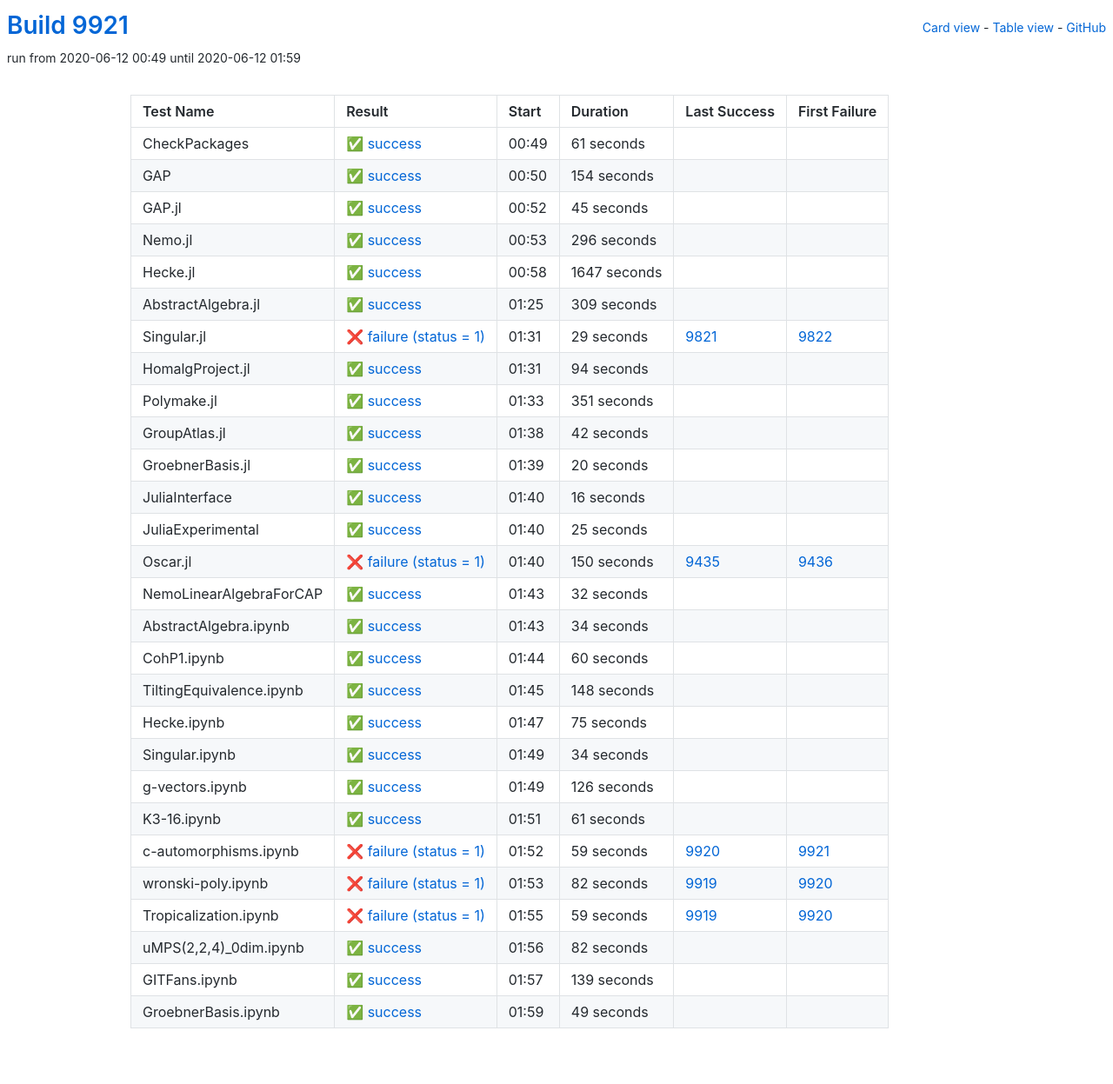
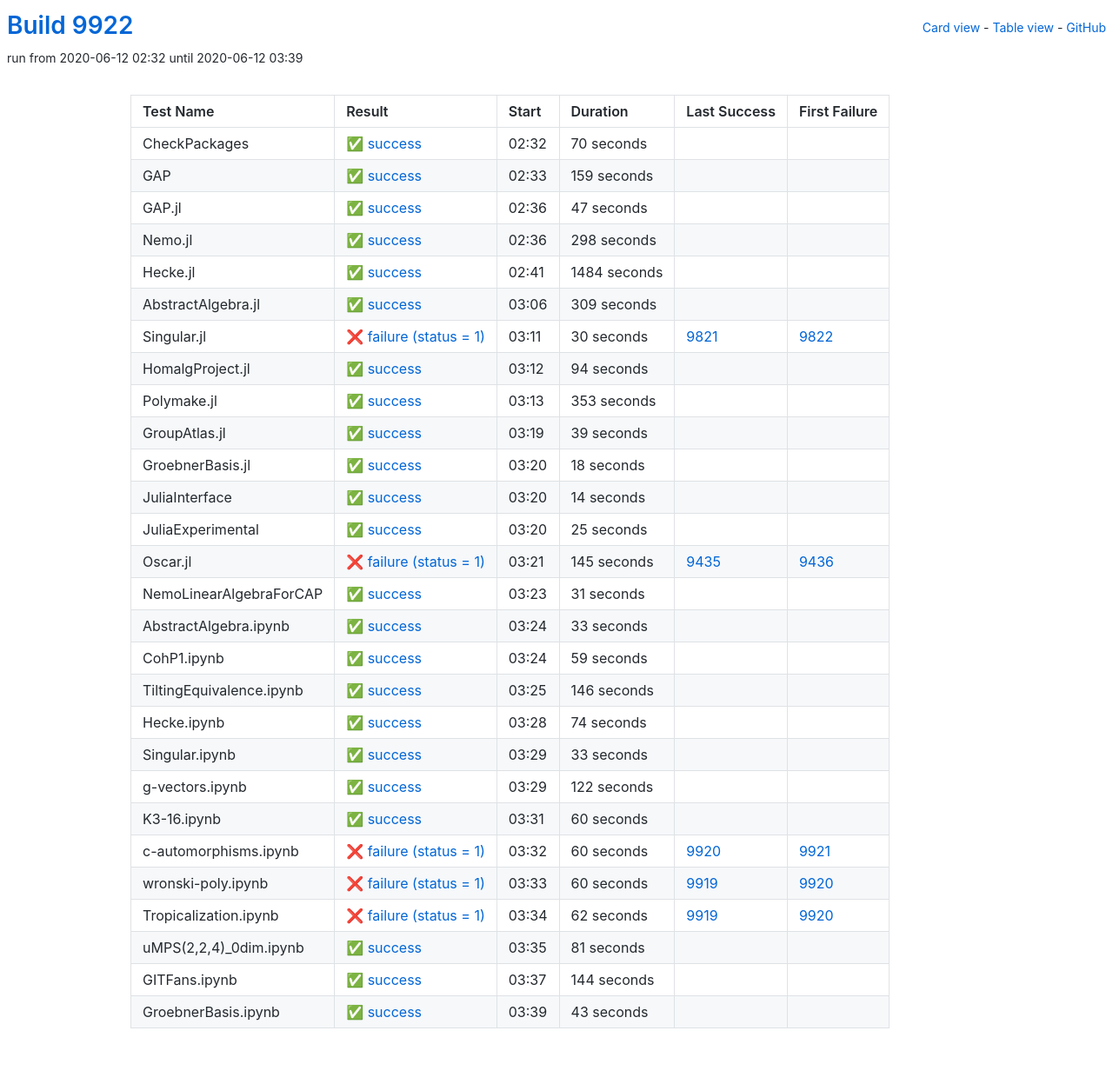
Before and after one commit to oscar-system/oscar-ci-status, a Jekyll site: the page built from table.html, in a window 1280 px wide. Shown: the whole page at 87% size. Built offline with Jekyll 4.4.1, drawn with Linux system fonts in a browser that asks for light colours.

Commit message:
Build #9922

```diff
--- a/_data/ci.yml
+++ b/_data/ci.yml
@@ -1,6 +1,6 @@
 ---
-build: 9921
-build_url: https://oscarci.mathematik.uni-kl.de/job/oscar/9921/
+build: 9922
+build_url: https://oscarci.mathematik.uni-kl.de/job/oscar/9922/
 job: oscar
 organization: oscar-system
 repo: oscar-ci-status
@@ -8,68 +8,68 @@
 tests:
 - name: CheckPackages
   id: checkpackages
-  log: https://oscarci.mathematik.uni-kl.de/job/oscar/9921/artifact/logs/build-9921/CheckPackages.log
-  start: 2020-06-12 00:49
+  log: https://oscarci.mathematik.uni-kl.de/job/oscar/9922/artifact/logs/build-9922/CheckPackages.log
+  start: 2020-06-12 02:32
   success: true
   exitcode: 0
   status: success
-  duration: 61
+  duration: 70
   last_success: false
   last_success_url:
   first_failure: false
   first_failure_url:
 - name: GAP
   id: gap
-  log: https://oscarci.mathematik.uni-kl.de/job/oscar/9921/artifact/logs/build-9921/GAP.log
-  start: 2020-06-12 00:50
+  log: https://oscarci.mathematik.uni-kl.de/job/oscar/9922/artifact/logs/build-9922/GAP.log
+  start: 2020-06-12 02:33
   success: true
   exitcode: 0
   status: success
-  duration: 154
+  duration: 159
   last_success: false
   last_success_url:
   first_failure: false
   first_failure_url:
 - name: GAP.jl
   id: gap-jl
-  log: https://oscarci.mathematik.uni-kl.de/job/oscar/9921/artifact/logs/build-9921/GAP.jl.log
-  start: 2020-06-12 00:52
+  log: https://oscarci.mathematik.uni-kl.de/job/oscar/9922/artifact/logs/build-9922/GAP.jl.log
+  start: 2020-06-12 02:36
   success: true
   exitcode: 0
   status: success
-  duration: 45
+  duration: 47
   last_success: false
   last_success_url:
   first_failure: false
   first_failure_url:
 - name: Nemo.jl
   id: nemo-jl
-  log: https://oscarci.mathematik.uni-kl.de/job/oscar/9921/artifact/logs/build-9921/Nemo.jl.log
-  start: 2020-06-12 00:53
+  log: https://oscarci.mathematik.uni-kl.de/job/oscar/9922/artifact/logs/build-9922/Nemo.jl.log
+  start: 2020-06-12 02:36
   success: true
   exitcode: 0
   status: success
-  duration: 296
+  duration: 298
   last_success: false
   last_success_url:
   first_failure: false
   first_failure_url:
 - name: Hecke.jl
   id: hecke-jl
-  log: https://oscarci.mathematik.uni-kl.de/job/oscar/9921/artifact/logs/build-9921/Hecke.jl.log
-  start: 2020-06-12 00:58
+  log: https://oscarci.mathematik.uni-kl.de/job/oscar/9922/artifact/logs/build-9922/Hecke.jl.log
+  start: 2020-06-12 02:41
   success: true
   exitcode: 0
   status: success
-  duration: 1647
+  duration: 1484
   last_success: false
   last_success_url:
   first_failure: false
   first_failure_url:
 - name: AbstractAlgebra.jl
   id: abstractalgebra-jl
-  log: https://oscarci.mathematik.uni-kl.de/job/oscar/9921/artifact/logs/build-9921/AbstractAlgebra.jl.log
-  start: 2020-06-12 01:25
+  log: https://oscarci.mathematik.uni-kl.de/job/oscar/9922/artifact/logs/build-9922/AbstractAlgebra.jl.log
+  start: 2020-06-12 03:06
   success: true
   exitcode: 0
   status: success
@@ -80,20 +80,20 @@
   first_failure_url:
 - name: Singular.jl
   id: singular-jl
-  log: https://oscarci.mathematik.uni-kl.de/job/oscar/9921/artifact/logs/build-9921/Singular.jl.log
-  start: 2020-06-12 01:31
+  log: https://oscarci.mathematik.uni-kl.de/job/oscar/9922/artifact/logs/build-9922/Singular.jl.log
+  start: 2020-06-12 03:11
   success: false
   exitcode: 1
   status: failure
-  duration: 29
+  duration: 30
   last_success: 9821
   last_success_url: https://oscarci.mathematik.uni-kl.de/job/oscar/9821/
   first_failure: 9822
   first_failure_url: https://oscarci.mathematik.uni-kl.de/job/oscar/9822/
 - name: HomalgProject.jl
   id: homalgproject-jl
-  log: https://oscarci.mathematik.uni-kl.de/job/oscar/9921/artifact/logs/build-9921/HomalgProject.jl.log
-  start: 2020-06-12 01:31
+  log: https://oscarci.mathematik.uni-kl.de/job/oscar/9922/artifact/logs/build-9922/HomalgProject.jl.log
+  start: 2020-06-12 03:12
   success: true
   exitcode: 0
   status: success
@@ -104,56 +104,56 @@
   first_failure_url:
 - name: Polymake.jl
   id: polymake-jl
-  log: https://oscarci.mathematik.uni-kl.de/job/oscar/9921/artifact/logs/build-9921/Polymake.jl.log
-  start: 2020-06-12 01:33
+  log: https://oscarci.mathematik.uni-kl.de/job/oscar/9922/artifact/logs/build-9922/Polymake.jl.log
+  start: 2020-06-12 03:13
   success: true
   exitcode: 0
   status: success
-  duration: 351
+  duration: 353
   last_success: false
   last_success_url:
   first_failure: false
   first_failure_url:
 - name: GroupAtlas.jl
   id: groupatlas-jl
-  log: https://oscarci.mathematik.uni-kl.de/job/oscar/9921/artifact/logs/build-9921/GroupAtlas.jl.log
-  start: 2020-06-12 01:38
+  log: https://oscarci.mathematik.uni-kl.de/job/oscar/9922/artifact/logs/build-9922/GroupAtlas.jl.log
+  start: 2020-06-12 03:19
   success: true
   exitcode: 0
   status: success
-  duration: 42
+  duration: 39
   last_success: false
   last_success_url:
   first_failure: false
   first_failure_url:
 - name: GroebnerBasis.jl
   id: groebnerbasis-jl
-  log: https://oscarci.mathematik.uni-kl.de/job/oscar/9921/artifact/logs/build-9921/GroebnerBasis.jl.log
-  start: 2020-06-12 01:39
+  log: https://oscarci.mathematik.uni-kl.de/job/oscar/9922/artifact/logs/build-9922/GroebnerBasis.jl.log
+  start: 2020-06-12 03:20
   success: true
   exitcode: 0
   status: success
-  duration: 20
+  duration: 18
   last_success: false
   last_success_url:
   first_failure: false
   first_failure_url:
 - name: JuliaInterface
   id: juliainterface
-  log: https://oscarci.mathematik.uni-kl.de/job/oscar/9921/artifact/logs/build-9921/JuliaInterface.log
-  start: 2020-06-12 01:40
+  log: https://oscarci.mathematik.uni-kl.de/job/oscar/9922/artifact/logs/build-9922/JuliaInterface.log
+  start: 2020-06-12 03:20
   success: true
   exitcode: 0
   status: success
-  duration: 16
+  duration: 14
   last_success: false
   last_success_url:
   first_failure: false
   first_failure_url:
 - name: JuliaExperimental
   id: juliaexperimental
-  log: https://oscarci.mathematik.uni-kl.de/job/oscar/9921/artifact/logs/build-9921/JuliaExperimental.log
-  start: 2020-06-12 01:40
+  log: https://oscarci.mathematik.uni-kl.de/job/oscar/9922/artifact/logs/build-9922/JuliaExperimental.log
+  start: 2020-06-12 03:20
   success: true
   exitcode: 0
   status: success
@@ -164,44 +164,104 @@
   first_failure_url:
 - name: Oscar.jl
   id: oscar-jl
-  log: https://oscarci.mathematik.uni-kl.de/job/oscar/9921/artifact/logs/build-9921/Oscar.jl.log
-  start: 2020-06-12 01:40
+  log: https://oscarci.mathematik.uni-kl.de/job/oscar/9922/artifact/logs/build-9922/Oscar.jl.log
+  start: 2020-06-12 03:21
   success: false
   exitcode: 1
   status: failure
-  duration: 150
+  duration: 145
   last_success: 9435
   last_success_url: https://oscarci.mathematik.uni-kl.de/job/oscar/9435/
   first_failure: 9436
   first_failure_url: https://oscarci.mathematik.uni-kl.de/job/oscar/9436/
 - name: NemoLinearAlgebraForCAP
   id: nemolinearalgebraforcap
-  log: https://oscarci.mathematik.uni-kl.de/job/oscar/9921/artifact/logs/build-9921/NemoLinearAlgebraForCAP.log
-  start: 2020-06-12 01:43
+  log: https://oscarci.mathematik.uni-kl.de/job/oscar/9922/artifact/logs/build-9922/NemoLinearAlgebraForCAP.log
+  start: 2020-06-12 03:23
   success: true
   exitcode: 0
   status: success
-  duration: 32
+  duration: 31
   last_success: false
   last_success_url:
   first_failure: false
   first_failure_url:
 - name: AbstractAlgebra.ipynb
   id: abstractalgebra-ipynb
-  log: https://oscarci.mathematik.uni-kl.de/job/oscar/9921/artifact/logs/build-9921/AbstractAlgebra.ipynb.log
-  start: 2020-06-12 01:43
+  log: https://oscarci.mathematik.uni-kl.de/job/oscar/9922/artifact/logs/build-9922/AbstractAlgebra.ipynb.log
+  start: 2020-06-12 03:24
   success: true
   exitcode: 0
   status: success
-  duration: 34
+  duration: 33
   last_success: false
   last_success_url:
   first_failure: false
   first_failure_url:
 - name: CohP1.ipynb
   id: cohp1-ipynb
-  log: https://oscarci.mathematik.uni-kl.de/job/oscar/9921/artifact/logs/build-9921/CohP1.ipynb.log
-  start: 2020-06-12 01:44
+  log: https://oscarci.mathematik.uni-kl.de/job/oscar/9922/artifact/logs/build-9922/CohP1.ipynb.log
+  start: 2020-06-12 03:24
+  success: true
+  exitcode: 0
+  status: success
+  duration: 59
+  last_success: false
+  last_success_url:
+  first_failure: false
+  first_failure_url:
+- name: TiltingEquivalence.ipynb
+  id: tiltingequivalence-ipynb
+  log: https://oscarci.mathematik.uni-kl.de/job/oscar/9922/artifact/logs/build-9922/TiltingEquivalence.ipynb.log
+  start: 2020-06-12 03:25
+  success: true
+  exitcode: 0
+  status: success
+  duration: 146
+  last_success: false
+  last_success_url:
+  first_failure: false
+  first_failure_url:
+- name: Hecke.ipynb
+  id: hecke-ipynb
+  log: https://oscarci.mathematik.uni-kl.de/job/oscar/9922/artifact/logs/build-9922/Hecke.ipynb.log
+  start: 2020-06-12 03:28
+  success: true
+  exitcode: 0
+  status: success
+  duration: 74
+  last_success: false
+  last_success_url:
+  first_failure: false
+  first_failure_url:
+- name: Singular.ipynb
+  id: singular-ipynb
+  log: https://oscarci.mathematik.uni-kl.de/job/oscar/9922/artifact/logs/build-9922/Singular.ipynb.log
+  start: 2020-06-12 03:29
+  success: true
+  exitcode: 0
+  status: success
+  duration: 33
+  last_success: false
+  last_success_url:
+  first_failure: false
+  first_failure_url:
+- name: g-vectors.ipynb
+  id: g-vectors-ipynb
+  log: https://oscarci.mathematik.uni-kl.de/job/oscar/9922/artifact/logs/build-9922/g-vectors.ipynb.log
+  start: 2020-06-12 03:29
+  success: true
+  exitcode: 0
+  status: success
+  duration: 122
+  last_success: false
+  last_success_url:
+  first_failure: false
+  first_failure_url:
+- name: K3-16.ipynb
+  id: k3-16-ipynb
+  log: https://oscarci.mathematik.uni-kl.de/job/oscar/9922/artifact/logs/build-9922/K3-16.ipynb.log
+  start: 2020-06-12 03:31
   success: true
   exitcode: 0
   status: success
@@ -210,134 +270,74 @@
   last_success_url:
   first_failure: false
   first_failure_url:
-- name: TiltingEquivalence.ipynb
-  id: tiltingequivalence-ipynb
-  log: https://oscarci.mathematik.uni-kl.de/job/oscar/9921/artifact/logs/build-9921/TiltingEquivalence.ipynb.log
-  start: 2020-06-12 01:45
-  success: true
-  exitcode: 0
-  status: success
-  duration: 148
-  last_success: false
-  last_success_url:
-  first_failure: false
-  first_failure_url:
-- name: Hecke.ipynb
-  id: hecke-ipynb
-  log: https://oscarci.mathematik.uni-kl.de/job/oscar/9921/artifact/logs/build-9921/Hecke.ipynb.log
-  start: 2020-06-12 01:47
-  success: true
-  exitcode: 0
-  status: success
-  duration: 75
-  last_success: false
-  last_success_url:
-  first_failure: false
-  first_failure_url:
-- name: Singular.ipynb
-  id: singular-ipynb
-  log: https://oscarci.mathematik.uni-kl.de/job/oscar/9921/artifact/logs/build-9921/Singular.ipynb.log
-  start: 2020-06-12 01:49
-  success: true
-  exitcode: 0
-  status: success
-  duration: 34
-  last_success: false
-  last_success_url:
-  first_failure: false
-  first_failure_url:
-- name: g-vectors.ipynb
-  id: g-vectors-ipynb
-  log: https://oscarci.mathematik.uni-kl.de/job/oscar/9921/artifact/logs/build-9921/g-vectors.ipynb.log
-  start: 2020-06-12 01:49
-  success: true
-  exitcode: 0
-  status: success
-  duration: 126
-  last_success: false
-  last_success_url:
-  first_failure: false
-  first_failure_url:
-- name: K3-16.ipynb
-  id: k3-16-ipynb
-  log: https://oscarci.mathematik.uni-kl.de/job/oscar/9921/artifact/logs/build-9921/K3-16.ipynb.log
-  start: 2020-06-12 01:51
-  success: true
-  exitcode: 0
-  status: success
-  duration: 61
-  last_success: false
-  last_success_url:
-  first_failure: false
-  first_failure_url:
 - name: c-automorphisms.ipynb
   id: c-automorphisms-ipynb
-  log: https://oscarci.mathematik.uni-kl.de/job/oscar/9921/artifact/logs/build-9921/c-automorphisms.ipynb.log
-  start: 2020-06-12 01:52
+  log: https://oscarci.mathematik.uni-kl.de/job/oscar/9922/artifact/logs/build-9922/c-automorphisms.ipynb.log
+  start: 2020-06-12 03:32
   success: false
   exitcode: 1
   status: failure
-  duration: 59
+  duration: 60
   last_success: 9920
   last_success_url: https://oscarci.mathematik.uni-kl.de/job/oscar/9920/
   first_failure: 9921
   first_failure_url: https://oscarci.mathematik.uni-kl.de/job/oscar/9921/
 - name: wronski-poly.ipynb
   id: wronski-poly-ipynb
-  log: https://oscarci.mathematik.uni-kl.de/job/oscar/9921/artifact/logs/build-9921/wronski-poly.ipynb.log
-  start: 2020-06-12 01:53
+  log: https://oscarci.mathematik.uni-kl.de/job/oscar/9922/artifact/logs/build-9922/wronski-poly.ipynb.log
+  start: 2020-06-12 03:33
   success: false
   exitcode: 1
   status: failure
-  duration: 82
+  duration: 60
   last_success: 9919
   last_success_url: https://oscarci.mathematik.uni-kl.de/job/oscar/9919/
   first_failure: 9920
   first_failure_url: https://oscarci.mathematik.uni-kl.de/job/oscar/9920/
 - name: Tropicalization.ipynb
   id: tropicalization-ipynb
-  log: https://oscarci.mathematik.uni-kl.de/job/oscar/9921/artifact/logs/build-9921/Tropicalization.ipynb.log
-  start: 2020-06-12 01:55
+  log: https://oscarci.mathematik.uni-kl.de/job/oscar/9922/artifact/logs/build-9922/Tropicalization.ipynb.log
+  start: 2020-06-12 03:34
   success: false
   exitcode: 1
   status: failure
-  duration: 59
+  duration: 62
   last_success: 9919
   last_success_url: https://oscarci.mathematik.uni-kl.de/job/oscar/9919/
   first_failure: 9920
   first_failure_url: https://oscarci.mathematik.uni-kl.de/job/oscar/9920/
 - name: uMPS(2,2,4)_0dim.ipynb
   id: umps-2-2-4-0dim-ipynb
-  log: https://oscarci.mathematik.uni-kl.de/job/oscar/9921/artifact/logs/build-9921/uMPS-2-2-4-_0dim.ipynb.log
-  start: 2020-06-12 01:56
+  log: https://oscarci.mathematik.uni-kl.de/job/oscar/9922/artifact/logs/build-9922/uMPS-2-2-4-_0dim.ipynb.log
+  start: 2020-06-12 03:35
   success: true
   exitcode: 0
   status: success
-  duration: 82
+  duration: 81
   last_success: false
   last_success_url:
   first_failure: false
   first_failure_url:
 - name: GITFans.ipynb
   id: gitfans-ipynb
-  log: https://oscarci.mathematik.uni-kl.de/job/oscar/9921/artifact/logs/build-9921/GITFans.ipynb.log
-  start: 2020-06-12 01:57
+  log: https://oscarci.mathematik.uni-kl.de/job/oscar/9922/artifact/logs/build-9922/GITFans.ipynb.log
+  start: 2020-06-12 03:37
   success: true
   exitcode: 0
   status: success
-  duration: 139
+  duration: 144
   last_success: false
   last_success_url:
   first_failure: false
   first_failure_url:
 - name: GroebnerBasis.ipynb
   id: groebnerbasis-ipynb
-  log: https://oscarci.mathematik.uni-kl.de/job/oscar/9921/artifact/logs/build-9921/GroebnerBasis.ipynb.log
-  start: 2020-06-12 01:59
+  log: https://oscarci.mathematik.uni-kl.de/job/oscar/9922/artifact/logs/build-9922/GroebnerBasis.ipynb.log
+  start: 2020-06-12 03:39
   success: true
   exitcode: 0
   status: success
-  duration: 49
+  duration: 43
   last_success: false
   last_success_url:
   first_failure: false
```
Also changed, not shown: README.md.
